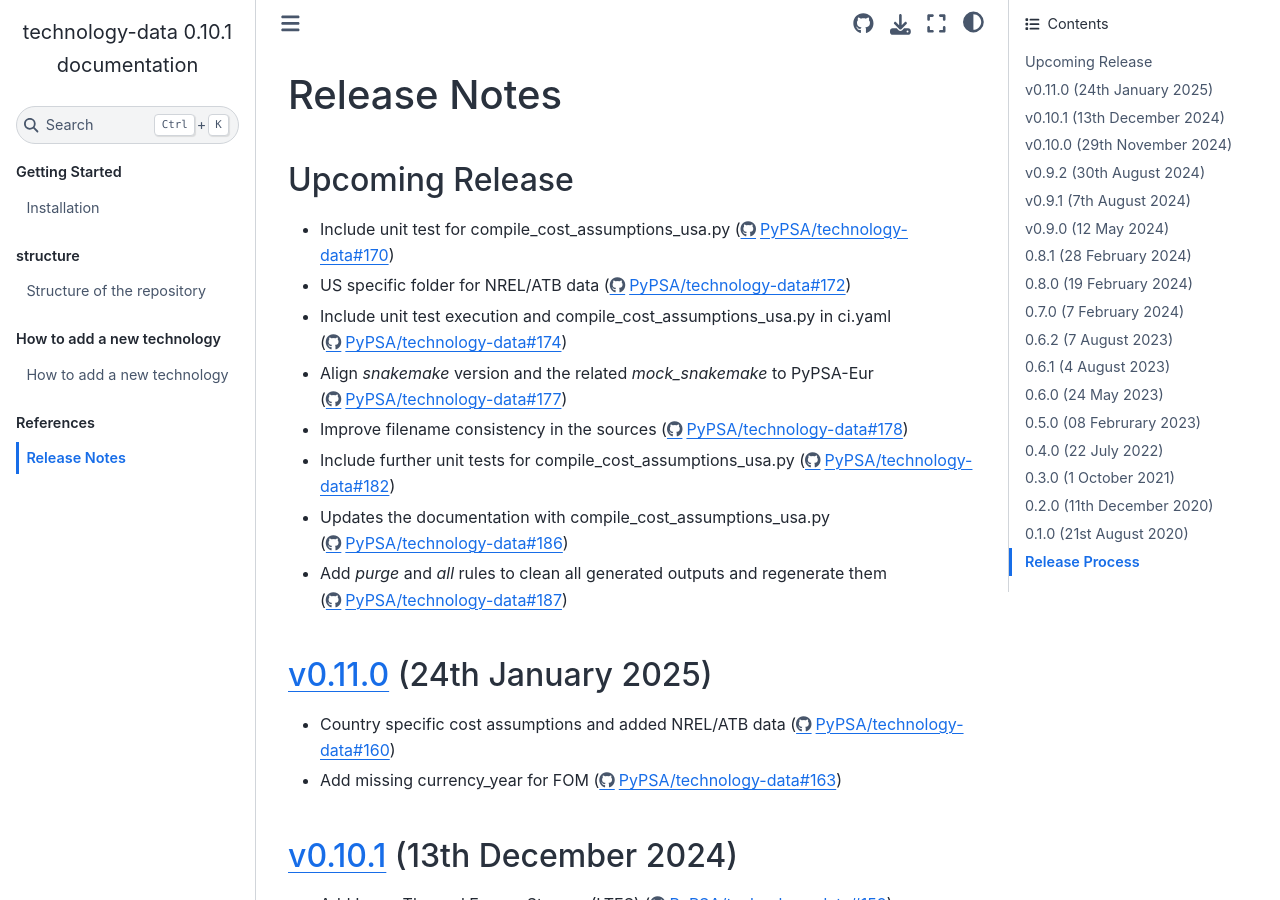
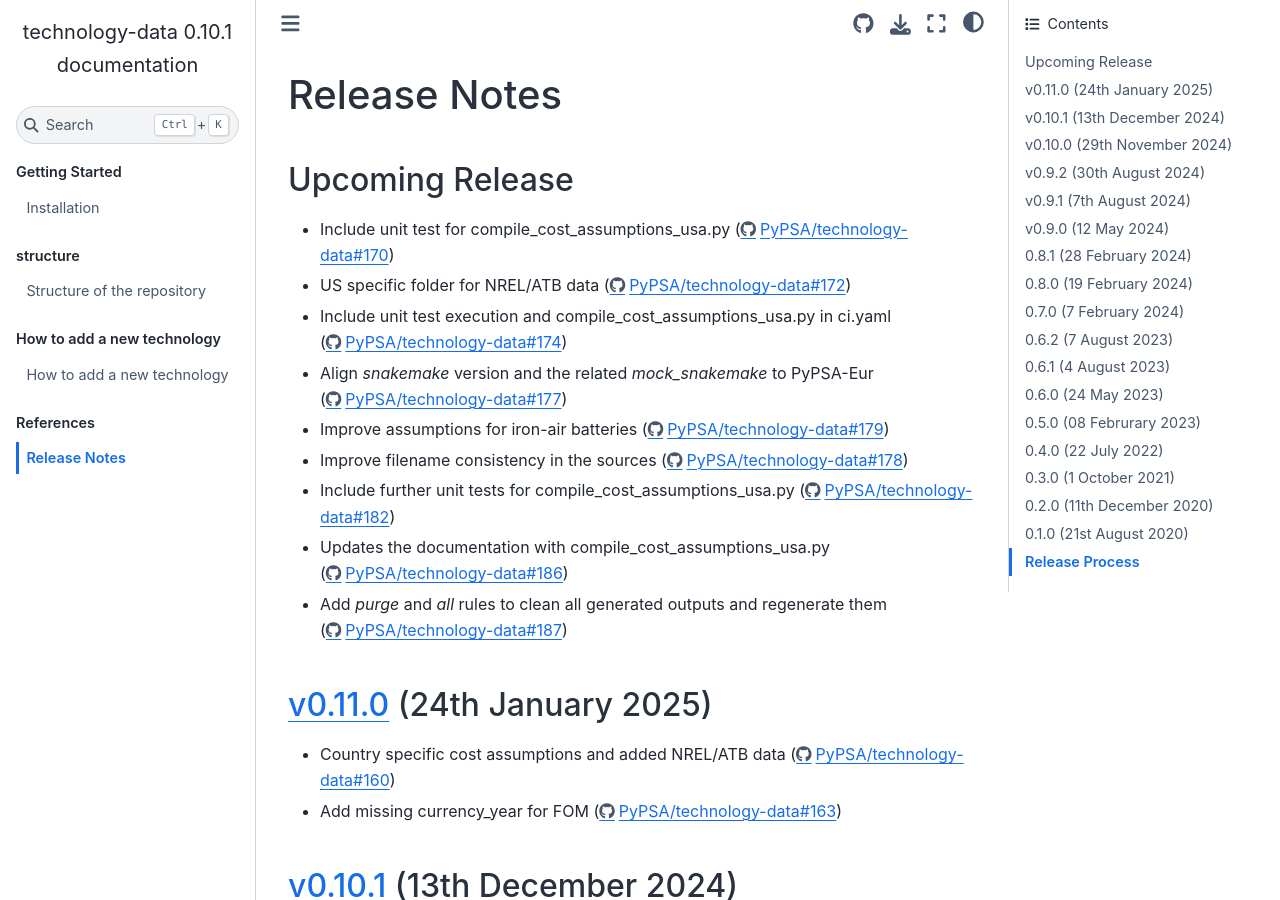
Before and after one commit to PyPSA/technology-data, a Sphinx documentation site: the page built from docs/release_notes.rst, in a window 1280 px wide and 900 px high. Built offline with Sphinx 7.4.7 and the Sphinx Book theme 1.1.4, drawn with Linux system fonts in a browser that asks for light colours.

Commit message:
Update iron-air assumptions to be more conservative (#179)
* Improve source filename consistency

* Fix minor formatting

* Add release note

* code: apply pre-commit changes

* Update iron-air assumptions to be more conservative

* Add release note

* Update outputs using latest data from master

* Add purge rule

* Add all rule

* Add release note

* Update release_notes.rst

* Remove European premium for US cost assumptions

* code: apply pre-commit changes

* Update release_notes.rst

* Fix test for manual_input_usa

---------

Co-authored-by: Fabrizio Finozzi <fabrizio.finozzi.business@gmail.com>

```diff
--- a/docs/release_notes.rst
+++ b/docs/release_notes.rst
@@ -23,6 +23,8 @@ Upcoming Release
 * Include unit test execution and compile_cost_assumptions_usa.py in ci.yaml (https://github.com/PyPSA/technology-data/pull/174)
 
 * Align `snakemake` version and the related `mock_snakemake` to PyPSA-Eur (https://github.com/PyPSA/technology-data/pull/177)
+
+* Improve assumptions for iron-air batteries (https://github.com/PyPSA/technology-data/pull/179)
 
 * Improve filename consistency in the sources (https://github.com/PyPSA/technology-data/pull/178)
 
```
Also changed, not shown: 17 other files.
